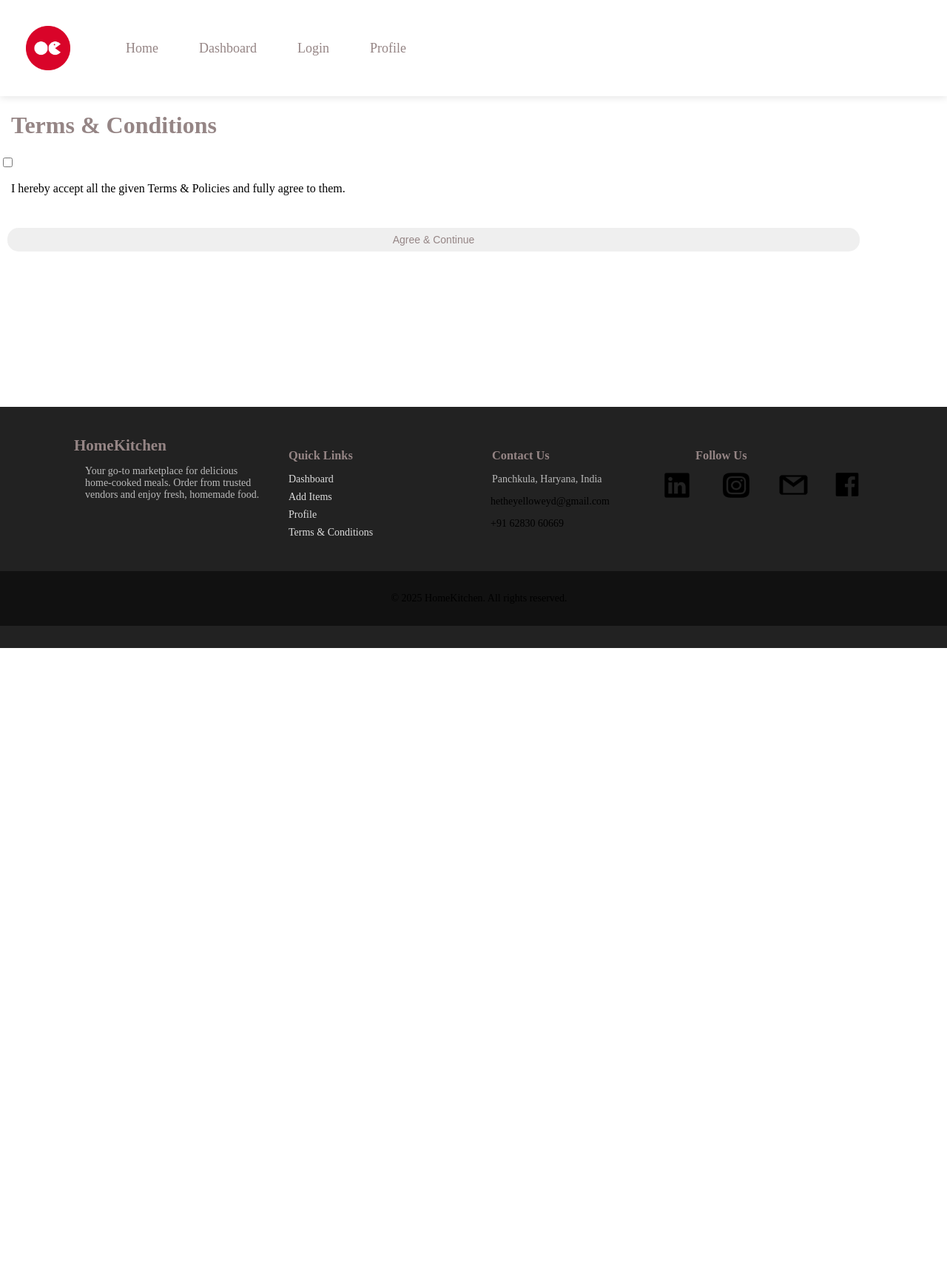
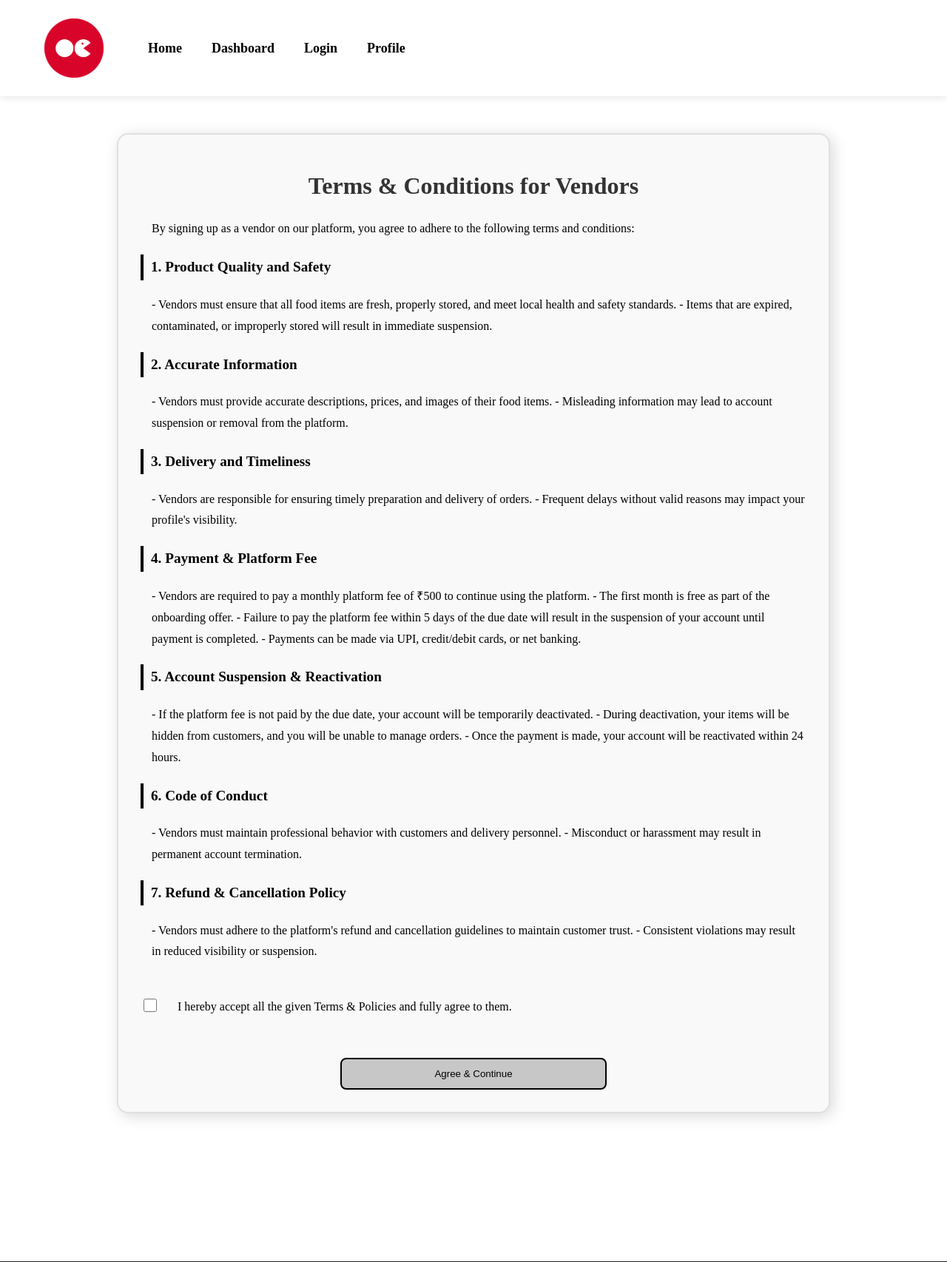
Before and after one commit to rajan083/HomeKitchen, a Flask app: page /terms in a window 1280 px wide. Shown: the top 1706 px of the page at 74% size. Before the commit the page ends 876 px from the top, so only its background shows below. Run offline with Flask 3, Linux system fonts and the light colour scheme.

Commit message:
enhance styling and layout: update button styles, improve hover effects, and add terms and conditions section

```diff
--- a/static/style/style.css
+++ b/static/style/style.css
@@ -106,7 +106,7 @@ body{
 
 .homecard:hover {
     transform: scale(1.05) translateY(-5px);
-    box-shadow: 4px 4px 15px rgba(0, 0, 0, 0.4);
+    box-shadow: 4px 4px 15px rgba(0, 0, 0, 0.8);
     z-index: 10;
 
 }
@@ -114,11 +114,11 @@ body{
     content: "";
     position: absolute;
     top: 0; left: 0; right: 0; bottom: 0;
-    background: rgba(0, 0, 0, 0.3);  /* Dark overlay */
+    background: rgba(0, 0, 0, 0.3);
     border-radius: 10px;
 }
 
-.homecard-container button{
+.homecard-btn{
     color: #ddd;
     font-size: 16px;
     font-weight: bold;
@@ -136,8 +136,8 @@ body{
     z-index: 1;
     bottom: -150px;
 }
-.homecard-container button:hover,
-.homecard-container button:active{
+.homecard-btn:hover,
+.homecard-btn:active{
     background-color: rgba(0, 0, 0, 0.8);
     color: #ddd;
     font-size: 16px;
@@ -427,7 +427,7 @@ body{
     z-index: 10;
 }
 
-
+/*
 h1, h2, h3, p,a{
     margin-left: 15px;
     color: #958585;
@@ -438,7 +438,7 @@ a:hover, a:active{
     text-decoration: none;
 }
 
-button{
+/* button{
     margin: 10px;
     color: #958585;
     margin-left: 10px;
@@ -460,7 +460,7 @@ button:hover, button:active{
     border-radius: 15px;
     border: 1px solid #000000;
     text-align: center;
-}
+} */ */
 
 .card h4, small{
     margin-left: 15px;
@@ -494,11 +494,30 @@ nav ul {
 }
 nav ul li a {
     padding-top: 50px;
+    font-weight: bold;
     text-decoration: none;
-    color: #958585;
+    color: #000000;
     font-size: 18px;
     padding: 5px 10px;
-}
+    transition:
+        background-color 0.3s ease,
+        transform 0.2s ease,
+        box-shadow 0.3s ease,
+        z-index 0.3s ease;
+    position: relative;
+    z-index: 1;
+}
+nav ul li a:hover,
+nav ul li a:active {
+    color: #ffffff;
+    border: none;
+    border-radius: 12px;
+    background-color: rgba(0, 0, 0, 0.4);
+    transform: scale(1.05) translateY(-5px);
+    box-shadow: 4px 4px 15px rgba(0, 0, 0, 0.4);
+    z-index: 10;
+}
+
 .flash-message {
     padding: 12px 40px 12px 12px; /* Extra space for close button */
     margin: 10px 0;
@@ -1782,3 +1801,86 @@ footer {
 * {
     scrollbar-width: none;
 }
+.terms-container {
+    max-width: 900px;
+    margin: 50px auto;
+    background-color: #f9f9f9;
+    border: 2px solid #e0e0e0;
+    border-radius: 15px;
+    padding: 30px;
+    box-shadow: 4px 4px 20px rgba(0, 0, 0, 0.15);
+}
+
+.terms-container h1 {
+    text-align: center;
+    color: #333;
+    margin-bottom: 25px;
+    font-weight: bold;
+}
+
+.terms-content {
+    color: #555;
+    line-height: 1.8;
+}
+
+.terms-content h3 {
+    margin-top: 20px;
+    color: #000000;
+    border-left: 4px solid #000000;
+    padding-left: 10px;
+    font-size: 1.2rem;
+}
+
+.terms-content p {
+    margin-bottom: 10px;
+    padding-left: 15px;
+}
+
+.terms-content ul {
+    padding-left: 40px;
+    list-style: square;
+}
+
+.term-form {
+    margin-top: 30px;
+    text-align: center;
+}
+
+.term-form label {
+    display: flex;
+    align-items: center;
+    gap: 10px;
+    cursor: pointer;
+    margin-bottom: 15px;
+}
+
+.term-input[type="checkbox"] {
+    accent-color: #000000;
+    width: 18px;
+    height: 18px;
+}
+
+.term-form-button[type="submit"] {
+    background-color: rgba(0, 0, 0, 0.2);
+    color: #000000;
+    width: 40%;
+    border: 2px solid #000000;
+    padding: 12px 30px;
+    border-radius: 8px;
+    cursor: pointer;
+    transition:
+    transform 0.2s ease,
+        box-shadow 0.3s ease,
+        z-index 0.3s ease;
+    position: relative;
+    z-index: 1;
+}
+
+.term-form-button[type="submit"]:hover {
+    color: #ffffff;
+    border: 2px solid #ffffff;
+    background-color: rgba(0, 0, 0, 1);
+    transform: scale(1.05) translateY(-5px);
+    box-shadow: 4px 4px 15px rgba(0, 0, 0, 0.4);
+    z-index: 10;
+}
--- a/templates/base.html
+++ b/templates/base.html
@@ -11,7 +11,7 @@
 <body>
     <header >
         <div>
-            <img style="width:60px; height: 60px;" src="{{url_for('static', filename='images/logo.png')}}" alt='Logo'>
+            <img style="width:80px; height: 80px; z-index: 1; margin-left: 40px;" src="{{url_for('static', filename='images/logo.png')}}" alt='Logo'>
             <nav>
                 <ul>
                     <li><a href="{{url_for('home')}}">Home</a></li>
@@ -69,15 +69,15 @@
             <div class="footer-section social">
                 <h3>Follow Us</h3>
                 <div class="social-icons">
-                    <a href="https://www.linkedin.com/in/your-page-link" target="_blank">
+                    <a href="www.linkedin.com/in/rajan-mishra-159604218" target="_blank">
                         <img src="{{url_for('static', filename='images/linkedin.png')}}" class='linkedin'></img>
                     </a>
 
-                    <a href="https://www.instagram.com/your-page-link" target="_blank">
+                    <a href="https://www.instagram.com/ra.5.an/" target="_blank">
                         <img src="{{url_for('static', filename='images/instagram.png')}}" class='instagram'></img>
                     </a>
 
-                    <a href="https://twitter.com/your-page-link" target="_blank">
+                    <a href="mailto:hetheyelloweyd@gmail.com" target="_blank">
                         <img src="{{url_for('static', filename='images/Gmail.png')}}" class='gmail'></img>
                     </a>
 
--- a/templates/home.html
+++ b/templates/home.html
@@ -20,17 +20,17 @@
     <div class='homecard-container'>
         <div class='homecard'>
             <form action="{{ url_for('register') }}" method="get">
-                <button type="submit" class="btn">Vendor</button>
+                <button type="submit" class="homecard-btn">Vendor</button>
             </form>
         </div>
         <div class='homecard'>
             <form action="{{ url_for('register') }}" method="get">
-                <button type="submit" class="btn">Consumer</button>
+                <button type="submit" class="homecard-btn">Consumer</button>
             </form>
         </div>
         <div class='homecard'>
             <form action="{{ url_for('rider_kyc') }}" method="get">
-                <button type="submit" class="btn">Delivery Partner</button>
+                <button type="submit" class="homecard-btn">Delivery Partner</button>
             </form>
         </div>
     </div>
--- a/templates/terms.html
+++ b/templates/terms.html
@@ -1,14 +1,64 @@
 {% extends "base.html" %}
 {% block content %}
-<div>
-    <h1>Terms & Conditions</h1>
-    <div>
-        <form action="{{ url_for('terms') }}" method="POST">
+<div class="terms-container">
+    <h1>Terms & Conditions for Vendors</h1>
+
+    <div class="terms-content">
+        <p>
+            By signing up as a vendor on our platform, you agree to adhere to the following terms and conditions:
+        </p>
+
+        <h3>1. Product Quality and Safety</h3>
+        <p>
+            - Vendors must ensure that all food items are fresh, properly stored, and meet local health and safety standards.
+            - Items that are expired, contaminated, or improperly stored will result in immediate suspension.
+        </p>
+
+        <h3>2. Accurate Information</h3>
+        <p>
+            - Vendors must provide accurate descriptions, prices, and images of their food items.
+            - Misleading information may lead to account suspension or removal from the platform.
+        </p>
+
+        <h3>3. Delivery and Timeliness</h3>
+        <p>
+            - Vendors are responsible for ensuring timely preparation and delivery of orders.
+            - Frequent delays without valid reasons may impact your profile's visibility.
+        </p>
+
+        <h3>4. Payment & Platform Fee</h3>
+        <p>
+            - Vendors are required to pay a monthly platform fee of ₹500 to continue using the platform.
+            - The first month is free as part of the onboarding offer.
+            - Failure to pay the platform fee within 5 days of the due date will result in the suspension of your account until payment is completed.
+            - Payments can be made via UPI, credit/debit cards, or net banking.
+        </p>
+
+        <h3>5. Account Suspension & Reactivation</h3>
+        <p>
+            - If the platform fee is not paid by the due date, your account will be temporarily deactivated.
+            - During deactivation, your items will be hidden from customers, and you will be unable to manage orders.
+            - Once the payment is made, your account will be reactivated within 24 hours.
+        </p>
+
+        <h3>6. Code of Conduct</h3>
+        <p>
+            - Vendors must maintain professional behavior with customers and delivery personnel.
+            - Misconduct or harassment may result in permanent account termination.
+        </p>
+
+        <h3>7. Refund & Cancellation Policy</h3>
+        <p>
+            - Vendors must adhere to the platform's refund and cancellation guidelines to maintain customer trust.
+            - Consistent violations may result in reduced visibility or suspension.
+        </p>
+
+        <form action="{{ url_for('terms') }}" method="POST" class="term-form">
             <label>
-                <input type="checkbox" name="Accept" required>
+                <input type="checkbox" name="Accept" required class="term-input">
                 <p>I hereby accept all the given Terms & Policies and fully agree to them.</p>
             </label><br>
-            <button type="submit">Agree & Continue</button>
+            <button class="term-form-button" type="submit">Agree & Continue</button>
         </form>
     </div>
 </div>
```
